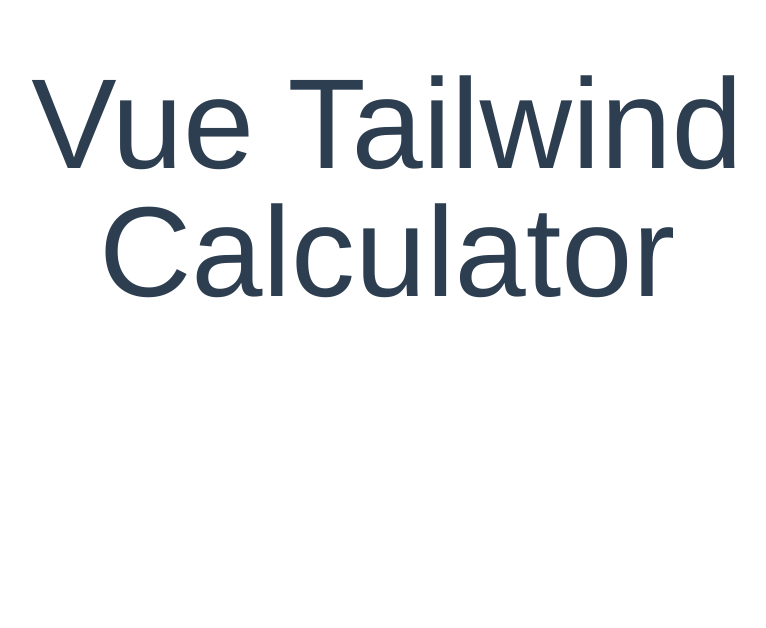
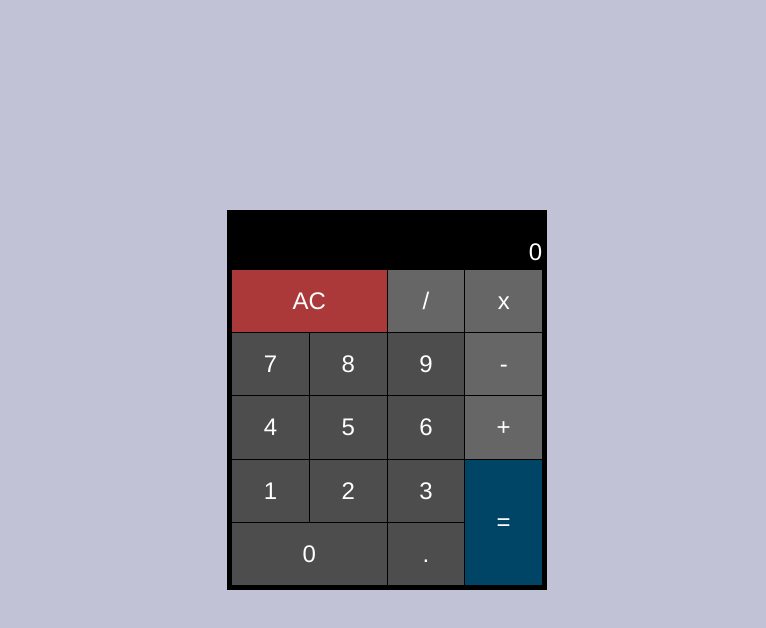
Before and after one commit to ductmOfficial/vue-tailwind-calculator, a Vue app: page / in a window 1280 px wide. Shown: the top 628 px of the page, without its empty margins (253-1019 px from the left). Built offline with nearby package versions, Linux system fonts and the light colour scheme.

Commit message:
feat(calculator): create layout and methods

```diff
--- a/src/App.vue
+++ b/src/App.vue
@@ -1,13 +1,17 @@
 <template>
   <div id="app">
-    <h1 class="text-9xl">Vue Tailwind Calculator</h1>
+    <Calculator />
   </div>
 </template>
 
 <script>
+import Calculator from './components/Calculator';
+
 export default {
   name: 'App',
-  components: {}
+  components: {
+    Calculator
+  },
 }
 </script>
 
@@ -16,8 +20,12 @@
   font-family: Avenir, Helvetica, Arial, sans-serif;
   -webkit-font-smoothing: antialiased;
   -moz-osx-font-smoothing: grayscale;
-  text-align: center;
-  color: #2c3e50;
-  margin-top: 60px;
+
+  background-color: #c2c2d6;
+  height: 100vh;
+  display: flex;
+  justify-content: center;
+  align-items: center;
+  color: white;
 }
 </style>
--- /dev/null
+++ b/src/components/Calculator.vue
@@ -0,0 +1,260 @@
+<template>
+  <div class="calculator">
+    <div class="formula-screen" v-text="formula"></div>
+    <div id="display" class="output-screen" v-text="currVal"></div>
+    <div class="input-screen">
+      <div id="clear" data-value="AC" @click="initialize">AC</div>
+      <div id="divide" data-value="/" @click="oparatorClicked($event)">
+        /
+      </div>
+      <div id="multiply" data-value="x" @click="oparatorClicked($event)">
+        x
+      </div>
+      <div id="seven" data-value="7" @click="numberClicked($event)">
+        7
+      </div>
+      <div id="eight" data-value="8" @click="numberClicked($event)">
+        8
+      </div>
+      <div id="nine" data-value="9" @click="numberClicked($event)">
+        9
+      </div>
+      <div id="subtract" data-value="‑" @click="oparatorClicked($event)">
+        -
+      </div>
+      <div id="four" data-value="4" @click="numberClicked($event)">
+        4
+      </div>
+      <div id="five" data-value="5" @click="numberClicked($event)">
+        5
+      </div>
+      <div id="six" data-value="6" @click="numberClicked($event)">
+        6
+      </div>
+      <div id="add" data-value="+" @click="oparatorClicked($event)">
+        +
+      </div>
+      <div id="one" data-value="1" @click="numberClicked($event)">
+        1
+      </div>
+      <div id="two" data-value="2" @click="numberClicked($event)">
+        2
+      </div>
+      <div id="three" data-value="3" @click="numberClicked($event)">
+        3
+      </div>
+      <div id="equals" data-value="=" @click="handleEvaluate($event)">
+        =
+      </div>
+      <div id="zero" data-value="0" @click="numberClicked($event)">
+        0
+      </div>
+      <div id="decimal" data-value="." @click="decimalClicked($event)">
+        .
+      </div>
+    </div>
+  </div>
+</template>
+
+<script>
+import helper from './helper';
+
+const LIMIT_TEXT = 'Digit Limit Met';
+const isOperator = /[x/+‑]/;
+const endsWithOperator = /[x+‑/]$/;
+const endsWithNegativeSign = /\d[x/+‑]{1}‑$/;
+
+export default {
+  name: 'Calculator',
+  data() {
+    return {
+      prevVal: '0',
+      currVal: '0',
+      formula: '',
+      evaluated: false,
+    };
+  },
+  methods: {
+    initialize() {
+      this.currVal = 0;
+      this.prevVal = 0;
+      this.formula = '';
+      this.evaluated = false;
+    },
+
+    maxDigitWarning() {
+      this.prevVal = this.currVal;
+      this.currVal = LIMIT_TEXT;
+
+      setTimeout(() => {
+        this.currVal = this.prevVal;
+      }, 1000);
+    },
+
+    numberClicked(e) {
+      if (this.currVal.includes(LIMIT_TEXT)) return;
+
+      const value = e.target.dataset.value;
+
+      if (this.currVal.length > 21) {
+        this.maxDigitWarning();
+      } else if (this.evaluated) {
+        this.currVal = value;
+        this.formula = value !== '0' ? value : '';
+      } else {
+        this.currVal =
+          this.currVal === '0' || isOperator.test(this.currVal)
+            ? value
+            : this.currVal + value;
+
+        this.formula =
+          this.currVal === '0' && value === '0'
+            ? this.formula === ''
+              ? value
+              : this.formula
+            : /([^.0-9]0|^0)$/.test(this.formula)
+            ? this.formula.slice(0, -1) + value
+            : this.formula + value;
+      }
+
+      this.evaluated = false;
+    },
+
+    oparatorClicked(e) {
+      if (this.currVal.includes(LIMIT_TEXT)) return;
+
+      const value = e.target.dataset.value;
+
+      if (this.evaluated) {
+        this.formula = `${this.prevVal}${value}`;
+      } else if (!endsWithOperator.test(this.formula)) {
+        this.prevVal = this.formula;
+        this.formula = this.formula + value;
+      } else if (!endsWithNegativeSign.test(this.formula)) {
+        this.formula =
+          (endsWithNegativeSign.test(this.formula + value)
+            ? this.formula
+            : this.prevVal) + value;
+      } else if (value !== '-') {
+        this.formula = this.prevVal + value;
+      }
+
+      this.currVal = value;
+      this.evaluated = false;
+    },
+
+    decimalClicked() {
+      if (this.evaluated) {
+        this.currVal = '0.';
+        this.formula = '0.';
+        this.evaluated = false;
+      } else if (
+        !this.currVal.includes('.') &&
+        !this.currVal.includes(LIMIT_TEXT)
+      ) {
+        if (this.currVal.length > 21) {
+          this.maxDigitWarning();
+        } else if (
+          endsWithOperator.test(this.formula) ||
+          (this.currVal === '0' && this.formula === '')
+        ) {
+          this.currVal = '0.';
+          this.formula = `${this.formula}0.`;
+        } else {
+          this.currVal = this.formula.match(/(-?\d+\.?\d*)$/)[0] + '.';
+          this.formula = `${this.formula}.`;
+        }
+
+        this.evaluated = false;
+      }
+    },
+
+    handleEvaluate() {
+      if (this.currVal.includes(LIMIT_TEXT)) return;
+
+      const expression = helper.getExpression(this.formula, endsWithOperator);
+      const anwser = helper.getAnswer(expression);
+
+      this.currVal = anwser;
+      this.prevVal = anwser;
+      this.formula = `${this.formula}=${anwser}`;
+      this.evaluated = true;
+    },
+  },
+};
+</script>
+
+<style>
+.calculator {
+  width: 320px;
+  height: 380px;
+  background-color: black;
+
+  display: flex;
+  flex-direction: column;
+  padding: 5px;
+}
+
+.formula-screen {
+  height: 25px;
+  font-size: 1rem;
+  align-items: flex-end;
+  justify-content: flex-end;
+  display: flex;
+  color: orange;
+}
+
+.output-screen {
+  height: 30px;
+  font-size: 1.5rem;
+  align-items: flex-end;
+  justify-content: flex-end;
+  display: flex;
+}
+
+.input-screen {
+  flex: 1;
+
+  display: grid;
+  grid-template-columns: repeat(4, minmax(0, 1fr));
+  column-gap: 1px;
+  row-gap: 1px;
+}
+
+.input-screen > div {
+  font-size: 1.5rem;
+  background-color: #4d4d4d;
+  display: flex;
+  justify-content: center;
+  align-items: center;
+  cursor: pointer;
+  border: 1px solid transparent;
+}
+
+.input-screen > div:hover {
+  color: black;
+  border: 1px solid blanchedalmond;
+}
+
+#subtract,
+#add,
+#divide,
+#multiply {
+  background-color: rgb(102, 102, 102);
+}
+
+#equals {
+  background-color: rgb(0, 68, 102);
+  grid-column: 4/5;
+  grid-row: 4/6;
+}
+
+#clear {
+  background-color: rgb(172, 57, 57);
+  grid-column: 1/3;
+}
+
+#zero {
+  grid-column: 1/3;
+}
+</style>
--- /dev/null
+++ b/src/components/helper.js
@@ -0,0 +1,21 @@
+export default {
+  getExpression: (formulaString, endsWithOperator) => {
+    let expression = formulaString;
+
+    while (endsWithOperator.test(expression)) {
+      expression = expression.slice(0, -1);
+    }
+
+    expression = expression
+      .replace(/x/g, '*')
+      .replace(/‑/g, '-')
+      .replace('--', '+0+0+0+0+0+0+');
+
+    return expression;
+  },
+  getAnswer: (expression) => {
+    const anwser = Math.round(1000000000000 * eval(expression)) / 1000000000000;
+
+    return anwser.toString();
+  },
+};
```
